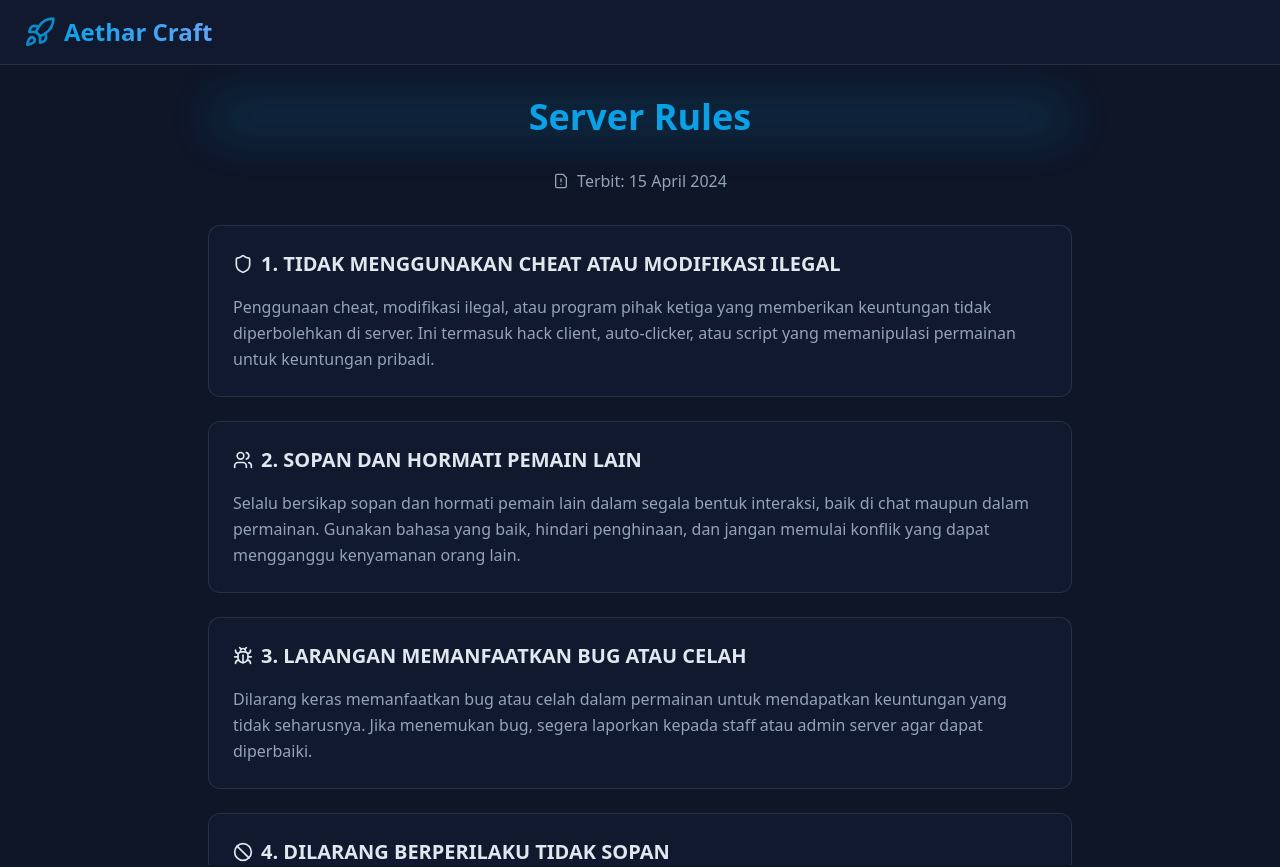
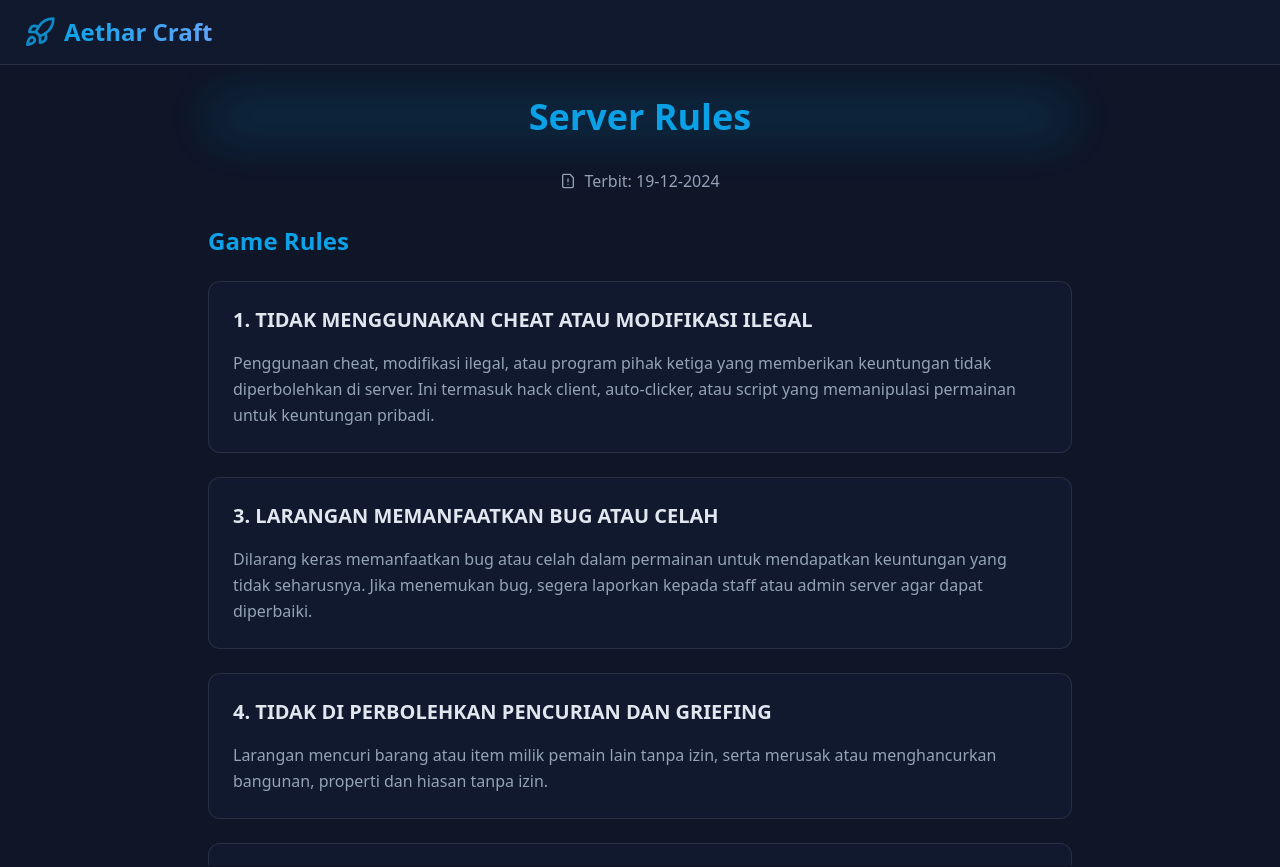
Before and after one commit to Aetharcraft/cosmic-rules-galaxy, a React (Vite) app: page / in a window 1280 px wide. Shown: the top 867 px of the page. Built offline with nearby package versions, Linux system fonts and the light colour scheme.

Commit message:
Update rules layout and effects
Removed icons from each rule, added a glow effect, updated the publication date format to DD-MM-YYYY, and categorized rules into chat rules, game rules, and others.
[skip gpt_engineer]

```diff
--- a/src/components/Rules.tsx
+++ b/src/components/Rules.tsx
@@ -1,106 +1,89 @@
 import { ScrollArea } from "@/components/ui/scroll-area";
-import { Shield, AlertTriangle, Users, Bug, Ban, UserX, BellRing, DollarSign, RotateCcw, UserMinus, Bot, HandCoins, MessageSquare, UserPlus, BookOpen, Swords, FileWarning, Scale } from "lucide-react";
+import { FileWarning } from "lucide-react";
 
-const rules = [
+const rules = {
+  gameRules: [
     {
-    icon: <Shield className="w-5 h-5" />,
       title: "1. TIDAK MENGGUNAKAN CHEAT ATAU MODIFIKASI ILEGAL",
       content: "Penggunaan cheat, modifikasi ilegal, atau program pihak ketiga yang memberikan keuntungan tidak diperbolehkan di server. Ini termasuk hack client, auto-clicker, atau script yang memanipulasi permainan untuk keuntungan pribadi."
     },
     {
-    icon: <Users className="w-5 h-5" />,
+      title: "3. LARANGAN MEMANFAATKAN BUG ATAU CELAH",
+      content: "Dilarang keras memanfaatkan bug atau celah dalam permainan untuk mendapatkan keuntungan yang tidak seharusnya. Jika menemukan bug, segera laporkan kepada staff atau admin server agar dapat diperbaiki."
+    },
+    {
+      title: "4. TIDAK DI PERBOLEHKAN PENCURIAN DAN GRIEFING",
+      content: "Larangan mencuri barang atau item milik pemain lain tanpa izin, serta merusak atau menghancurkan bangunan, properti dan hiasan tanpa izin."
+    },
+    {
+      title: "11. DILARANG MENGGUNAKAN BOT ATAU PROGRAM OTOMATIS",
+      content: "Penggunaan bot atau program otomatis untuk mengotomatiskan tugas dalam permainan atau chat sangat dilarang. Ini mencakup penggunaan macro atau skrip yang memberikan keuntungan tidak adil."
+    },
+    {
+      title: "17. TIDAK DIPERBOLEHKAN MENGGUNAKAN MULTI-ACCOUNT",
+      content: "Penggunaan beberapa akun untuk tujuan curang, seperti untuk memanipulasi sistem, mendapatkan keuntungan yang tidak adil, atau menghindari sanksi sangat dilarang. Setiap pemain hanya diperbolehkan memiliki satu akun di server."
+    }
+  ],
+  chatRules: [
+    {
       title: "2. SOPAN DAN HORMATI PEMAIN LAIN",
       content: "Selalu bersikap sopan dan hormati pemain lain dalam segala bentuk interaksi, baik di chat maupun dalam permainan. Gunakan bahasa yang baik, hindari penghinaan, dan jangan memulai konflik yang dapat mengganggu kenyamanan orang lain."
     },
     {
-    icon: <Bug className="w-5 h-5" />,
-    title: "3. LARANGAN MEMANFAATKAN BUG ATAU CELAH",
-    content: "Dilarang keras memanfaatkan bug atau celah dalam permainan untuk mendapatkan keuntungan yang tidak seharusnya. Jika menemukan bug, segera laporkan kepada staff atau admin server agar dapat diperbaiki."
+      title: "7. LARANGAN SPAMMING DAN IKLAN",
+      content: "Larangan mengirim pesan berulang-ulang (spamming) atau mempromosikan produk, layanan, atau server lain tanpa izin."
     },
     {
-    icon: <Ban className="w-5 h-5" />,
-    title: "4. DILARANG BERPERILAKU TIDAK SOPAN",
-    content: "Perilaku yang tidak sopan, termasuk tetapi tidak terbatas pada, pelecehan, ancaman, atau intimidasi terhadap pemain lain tidak akan ditoleransi."
+      title: "13. LARANGAN KONTEN DEWASA",
+      content: "Dilarang membagikan atau mendiskusikan konten yang mengandung unsur dewasa, pornografi, atau hal-hal yang tidak pantas. Ini termasuk gambar, video, dan diskusi yang berhubungan."
     },
     {
-    icon: <UserX className="w-5 h-5" />,
-    title: "5. DILARANG MENGGANGGU PERMAINAN ORANG LAIN",
-    content: "Mengganggu permainan orang lain, termasuk tetapi tidak terbatas pada, trolling, griefing, atau tindakan yang merugikan pengalaman bermain orang lain adalah dilarang."
+      title: "16. LARANGAN MENGGUNAKAN BAHASA KASAR",
+      content: "Dilarang menggunakan bahasa yang kasar atau ofensif dalam semua bentuk komunikasi, baik di chat maupun suara."
+    }
+  ],
+  communityRules: [
+    {
+      title: "5. LARANGAN DISKRIMINASI",
+      content: "Dilarang keras melakukan segala bentuk diskriminasi terhadap pemain lain berdasarkan ras, agama, jenis kelamin, orientasi seksual, kewarganegaraan, atau latar belakang pribadi lainnya. Setiap pemain berhak mendapatkan perlakuan yang adil dan hormat tanpa memandang perbedaan mereka."
     },
     {
-    icon: <BellRing className="w-5 h-5" />,
-    title: "6. PENTINGNYA MELAPORKAN MASALAH",
-    content: "Jika Anda menemukan masalah, bug, atau perilaku yang tidak pantas, harap laporkan kepada staff atau admin server secepatnya."
+      title: "6. LARANGAN PELECEHAN",
+      content: "Pelecehan dalam bentuk apa pun, baik secara verbal, maupun melalui chat. Ini termasuk namun tidak terbatas pada pelecehan seksual, penghinaan, ancaman, atau perilaku intimidatif terhadap pemain lain."
     },
     {
-    icon: <DollarSign className="w-5 h-5" />,
-    title: "7. DILARANG MENJUAL AKUN",
-    content: "Menjual, membeli, atau memperdagangkan akun adalah dilarang dan dapat mengakibatkan pemblokiran permanen."
+      title: "19. LARANGAN MENGANCAM ATAU MELAKUKAN KEKERASAN",
+      content: "Ancaman kekerasan terhadap pemain lain, baik dalam bentuk fisik maupun verbal, tidak akan ditoleransi. Hal ini termasuk ancaman terhadap kehidupan nyata atau kekerasan dalam permainan."
+    }
+  ],
+  transactionRules: [
+    {
+      title: "8. LARANGAN REAL MONEY TRADING [ RMT ]",
+      content: "Melakukan transaksi jual beli barang atau layanan dalam permainan menggunakan uang sungguhan tidak diperbolehkan. Real Money Trading (RMT) bertentangan dengan kebijakan server dan dapat merugikan pengalaman bermain bagi semua pemain. Semua bentuk transaksi keuangan yang terjadi harus mematuhi ketentuan yang ditetapkan oleh penyedia server. Pelanggaran terhadap larangan ini dapat mengakibatkan sanksi tegas, termasuk penghapusan akun dan tindakan hukum sesuai dengan peraturan yang berlaku."
     },
     {
-    icon: <RotateCcw className="w-5 h-5" />,
-    title: "8. HORMATI KEPUTUSAN STAFF",
-    content: "Keputusan staff adalah final. Jika Anda memiliki masalah dengan keputusan tersebut, harap bicarakan dengan cara yang sopan."
+      title: "9. TIDAK ADA REFFUND",
+      content: "Semua transaksi yang dilakukan di dalam store kami bersifat final dan tidak dapat dikembalikan. Kami tidak menerima permintaan pengembalian dana untuk pembelian apa pun, termasuk item, rank, atau layanan yang di sediakan. Namun, dalam keadaan tertentu, seperti kehilangan akun atau masalah teknis yang serius, Anda dapat mengajukan permohonan untuk evaluasi lebih lanjut. Kami menghargai pemahaman dan kerjasama Anda dalam hal ini."
     },
     {
-    icon: <UserMinus className="w-5 h-5" />,
-    title: "9. DILARANG MENGGUNAKAN NAMA YANG TIDAK PANTAS",
-    content: "Nama pengguna yang mengandung kata-kata kasar, ofensif, atau tidak pantas tidak akan diterima."
+      title: "12. PATUHI ETIKA DALAM BERTRANSAKSI",
+      content: "Saat melakukan transaksi di dalam server, pastikan untuk bertransaksi secara adil dan transparan. Jangan mengubah kesepakatan setelah transaksi dilakukan, dan selalu hargai kesepakatan yang telah dibuat."
+    }
+  ],
+  accountRules: [
+    {
+      title: "10. PEMALSUAN IDENTITAS ATAU BERPURA-PURA SEBAGAI ORANG LAIN",
+      content: "Penggunaan nama atau identitas palsu untuk tujuan menipu, menyembunyikan identitas asli, atau berpura-pura sebagai pemain lain sangat dilarang. Jika Anda tertangkap melakukan pemalsuan identitas, sanksi tegas akan diberikan, termasuk kemungkinan pemblokiran akun."
     },
     {
-    icon: <Bot className="w-5 h-5" />,
-    title: "10. HORMATI BOT DAN FUNGSI SERVER",
-    content: "Mengganggu atau mencoba memanipulasi bot server adalah dilarang."
-  },
-  {
-    icon: <HandCoins className="w-5 h-5" />,
-    title: "11. DILARANG MENGGUNAKAN ALAT BANTU",
-    content: "Penggunaan alat bantu atau program yang memberikan keuntungan tidak adil dalam permainan adalah dilarang."
-  },
-  {
-    icon: <MessageSquare className="w-5 h-5" />,
-    title: "12. JANGAN SPAM",
-    content: "Mengirim pesan spam, baik di chat maupun di saluran suara, tidak diperbolehkan."
-  },
-  {
-    icon: <UserPlus className="w-5 h-5" />,
-    title: "13. DILARANG MENGUNDANG ORANG TANPA IZIN",
-    content: "Mengundang orang ke server tanpa izin dari staff adalah dilarang."
-  },
-  {
-    icon: <BookOpen className="w-5 h-5" />,
-    title: "14. PENTINGNYA MEMBACA ATURAN",
-    content: "Sebelum bermain, penting untuk membaca dan memahami semua aturan yang berlaku."
-  },
-  {
-    icon: <Swords className="w-5 h-5" />,
-    title: "15. DILARANG MENGGUNAKAN NAMA SERVER LAIN",
-    content: "Menggunakan nama server lain dalam konteks promosi atau iklan adalah dilarang."
-  },
-  {
-    icon: <FileWarning className="w-5 h-5" />,
-    title: "16. HORMATI PRIVASI ORANG LAIN",
-    content: "Menghormati privasi pemain lain dan tidak membagikan informasi pribadi tanpa izin."
-  },
-  {
-    icon: <Scale className="w-5 h-5" />,
-    title: "17. DILARANG MENGGUNAKAN KATA-KATA KASAR",
-    content: "Menggunakan kata-kata kasar atau ofensif dalam chat tidak akan ditoleransi."
-  },
-  {
-    icon: <AlertTriangle className="w-5 h-5" />,
-    title: "18. DILARANG MENGGUNAKAN ALAT YANG TIDAK DIIZINKAN",
-    content: "Menggunakan alat atau program yang tidak diizinkan dalam permainan adalah dilarang."
-  },
-  {
-    icon: <Users className="w-5 h-5" />,
-    title: "19. DILARANG MENGGUNAKAN MULTI-ACCOUNT",
-    content: "Menggunakan lebih dari satu akun untuk tujuan yang tidak sah adalah dilarang."
-  },
-];
+      title: "15. LARANGAN MEMPERDAGANGKAN AKUN",
+      content: "Dilarang memperdagangkan, menjual, atau memberikan akun kepada orang lain. Setiap pemain bertanggung jawab penuh atas akun mereka masing-masing."
+    }
+  ]
+};
 
 const Rules = () => {
-  const publishDate = "15 April 2024";
+  const publishDate = "19-12-2024";
 
   return (
     <ScrollArea className="h-screen">
@@ -115,19 +98,96 @@ const Rules = () => {
           <p>Terbit: {publishDate}</p>
         </div>
 
+        <div className="space-y-12">
+          {/* Game Rules */}
+          <div>
+            <h2 className="text-2xl font-bold mb-6 text-primary">Game Rules</h2>
             <div className="space-y-6">
-          {rules.map((rule, index) => (
+              {rules.gameRules.map((rule, index) => (
                 <div
                   key={index}
-              className="rule-card group hover:shadow-[0_0_15px_rgba(56,189,248,0.2)] transition-all duration-300"
+                  className="rule-card group hover:shadow-[0_0_25px_rgba(56,189,248,0.3)] hover:border-primary/30 transition-all duration-300"
                 >
-              <h2 className="rule-title group-hover:text-primary transition-colors">
-                {rule.icon}
+                  <h3 className="rule-title group-hover:text-primary transition-colors">
                     {rule.title}
-              </h2>
+                  </h3>
                   <p className="rule-content">{rule.content}</p>
                 </div>
               ))}
+            </div>
+          </div>
+
+          {/* Chat Rules */}
+          <div>
+            <h2 className="text-2xl font-bold mb-6 text-primary">Chat Rules</h2>
+            <div className="space-y-6">
+              {rules.chatRules.map((rule, index) => (
+                <div
+                  key={index}
+                  className="rule-card group hover:shadow-[0_0_25px_rgba(56,189,248,0.3)] hover:border-primary/30 transition-all duration-300"
+                >
+                  <h3 className="rule-title group-hover:text-primary transition-colors">
+                    {rule.title}
+                  </h3>
+                  <p className="rule-content">{rule.content}</p>
+                </div>
+              ))}
+            </div>
+          </div>
+
+          {/* Community Rules */}
+          <div>
+            <h2 className="text-2xl font-bold mb-6 text-primary">Community Rules</h2>
+            <div className="space-y-6">
+              {rules.communityRules.map((rule, index) => (
+                <div
+                  key={index}
+                  className="rule-card group hover:shadow-[0_0_25px_rgba(56,189,248,0.3)] hover:border-primary/30 transition-all duration-300"
+                >
+                  <h3 className="rule-title group-hover:text-primary transition-colors">
+                    {rule.title}
+                  </h3>
+                  <p className="rule-content">{rule.content}</p>
+                </div>
+              ))}
+            </div>
+          </div>
+
+          {/* Transaction Rules */}
+          <div>
+            <h2 className="text-2xl font-bold mb-6 text-primary">Transaction Rules</h2>
+            <div className="space-y-6">
+              {rules.transactionRules.map((rule, index) => (
+                <div
+                  key={index}
+                  className="rule-card group hover:shadow-[0_0_25px_rgba(56,189,248,0.3)] hover:border-primary/30 transition-all duration-300"
+                >
+                  <h3 className="rule-title group-hover:text-primary transition-colors">
+                    {rule.title}
+                  </h3>
+                  <p className="rule-content">{rule.content}</p>
+                </div>
+              ))}
+            </div>
+          </div>
+
+          {/* Account Rules */}
+          <div>
+            <h2 className="text-2xl font-bold mb-6 text-primary">Account Rules</h2>
+            <div className="space-y-6">
+              {rules.accountRules.map((rule, index) => (
+                <div
+                  key={index}
+                  className="rule-card group hover:shadow-[0_0_25px_rgba(56,189,248,0.3)] hover:border-primary/30 transition-all duration-300"
+                >
+                  <h3 className="rule-title group-hover:text-primary transition-colors">
+                    {rule.title}
+                  </h3>
+                  <p className="rule-content">{rule.content}</p>
+                </div>
+              ))}
+            </div>
+          </div>
         </div>
       </div>
     </ScrollArea>
--- a/src/index.css
+++ b/src/index.css
@@ -53,17 +53,36 @@
 .rule-card {
   @apply bg-secondary/50 backdrop-blur-sm rounded-lg p-6 transition-all duration-300;
   border: 1px solid rgba(255, 255, 255, 0.1);
+  position: relative;
+  overflow: hidden;
+}
+
+.rule-card::before {
+  content: '';
+  position: absolute;
+  inset: 0;
+  background: radial-gradient(circle at center, rgba(56, 189, 248, 0.15), transparent 70%);
+  opacity: 0;
+  transition: opacity 0.3s ease;
+}
+
+.rule-card:hover::before {
+  opacity: 1;
 }
 
 .rule-title {
-  @apply text-xl font-bold mb-4 flex items-center gap-2;
+  @apply text-xl font-bold mb-4;
+  position: relative;
+  z-index: 1;
 }
 
 .rule-content {
   @apply text-muted-foreground leading-relaxed;
+  position: relative;
+  z-index: 1;
 }
 
-/* Add glow effects */
+/* Add stars animation */
 @keyframes glow {
   0% {
     box-shadow: 0 0 5px rgba(56, 189, 248, 0.2);
```
Lines whose indentation alone changed are shown as unchanged.
